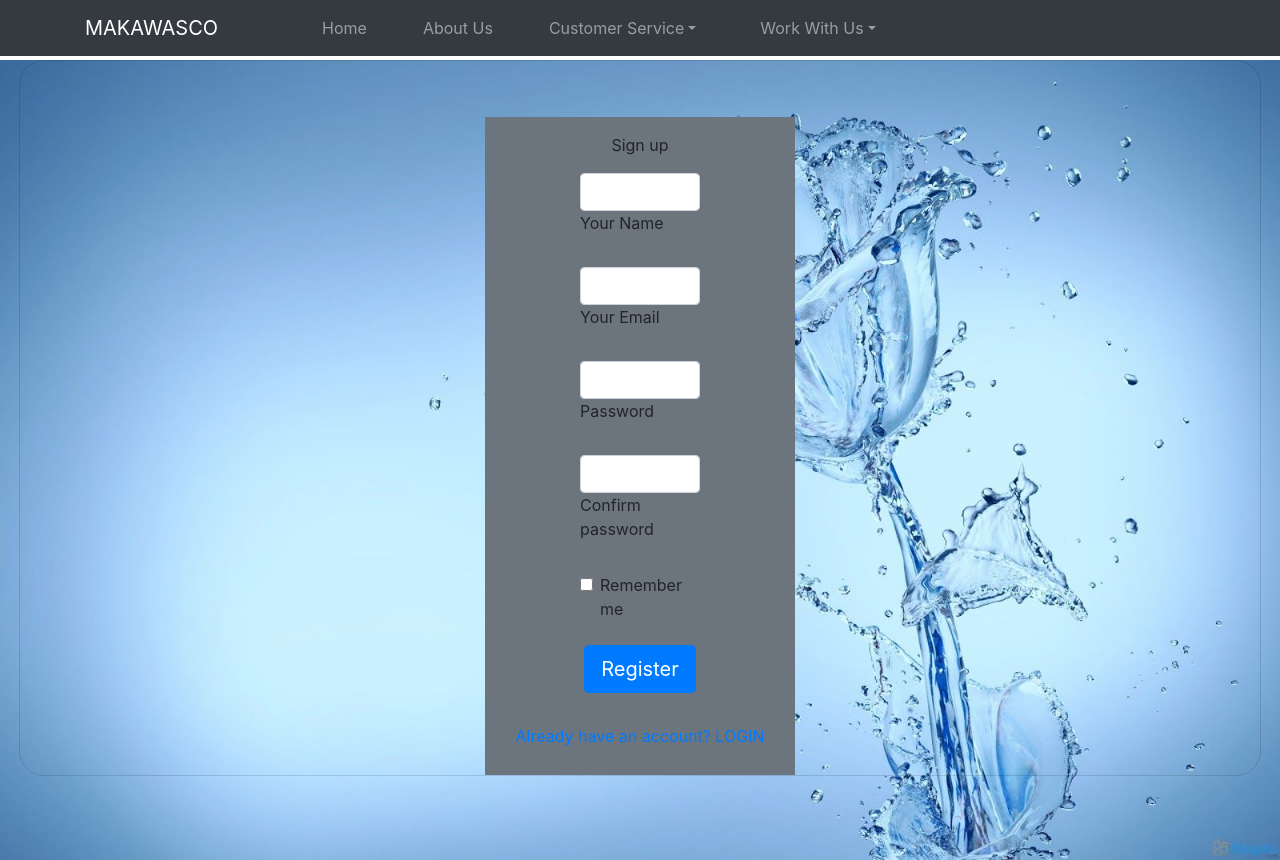
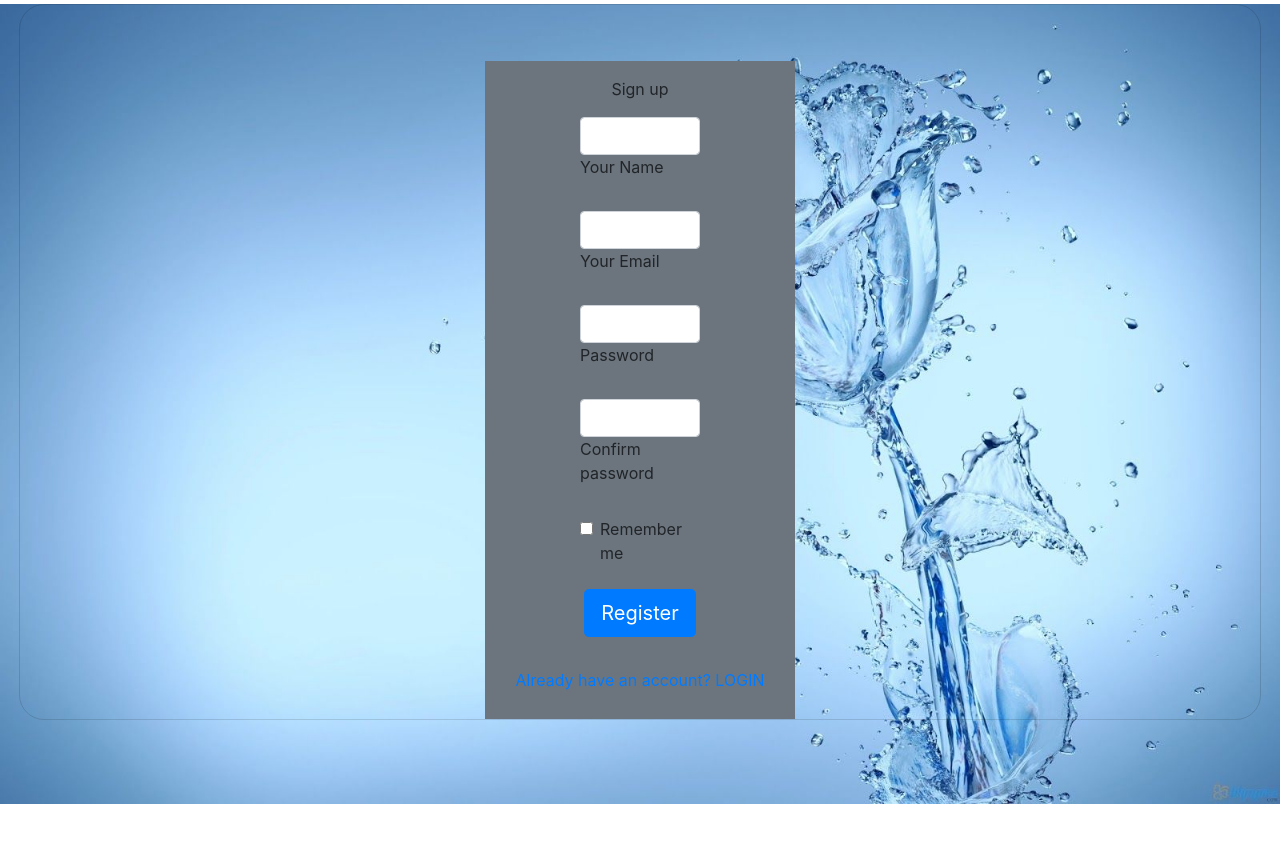
Before and after one commit to titusmuteti/waterapp-frontend, a React (Create React App) app: page /signup in a window 1280 px wide. After the commit the page ends 804 px from the top, so only its background shows below. Built offline with nearby package versions, Linux system fonts and the light colour scheme.

Commit message:
register page edit

```diff
--- a/src/components/Signup.js
+++ b/src/components/Signup.js
@@ -23,7 +23,7 @@ function Signup() {
   }
   return (
     <>
-    <Userbar/>
+    {/* <Userbar/> */}
     <MDBContainer fluid className='bg'>
 
       <MDBCard className='text-black m-1 bg-transparent align-items-center pt-5' style={{borderRadius: '25px'}}>
```
